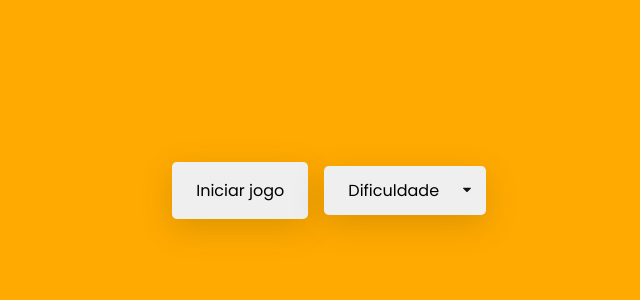
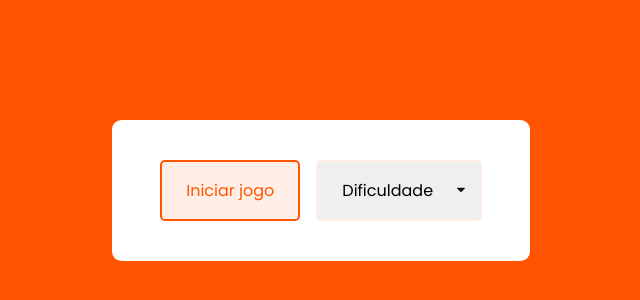
Before and after one commit to AfranioCaires/jogo-da-memoria, a plain HTML site: page index.html in a window 1280 px wide. Shown: the part 210-510 px from the top of the page, without its empty margins (319-959 px from the left). Drawn offline with Linux system fonts and the light colour scheme.

Commit message:
Update CSS and HTML files

```diff
--- a/CSS/style.css
+++ b/CSS/style.css
@@ -1,5 +1,5 @@
 :root {
-  --hue: 40;
+  --hue: 20;
   --primary-color: hsl(var(--hue), 100%, 50%);
   --bg-color: hsl(var(--hue), 100%, 95%);
   --text-color: hsl(var(--hue), 100%, 10%);
@@ -91,12 +91,18 @@ body {
   transform: rotateY(0deg);
 }
 
+.modes {
+  padding: 2.5em 3em;
+  display: flex;
+  gap: 1em;
+}
+
 .controls-container {
   position: absolute;
   display: flex;
+  flex-direction: column;
   align-items: center;
   justify-content: center;
-  gap: 1em;
   width: 100%;
   height: 100%;
   background-color: var(--background-color);
@@ -121,6 +127,13 @@ select {
   background-repeat: no-repeat;
   background-position: right 0.9em top 50%;
   padding-right: 2.9em;
+  border: 2px solid var(--bg-color);
+}
+
+#start {
+  background-color: var(--bg-color);
+  color: var(--background-color);
+  border: 2px solid var(--background-color);
 }
 
 #stop {
@@ -137,16 +150,12 @@ select {
   justify-content: space-between;
 }
 
-.controls-container button,
-.controls-container select {
-  box-shadow: 0 0.6em 2em var(--box-shadow-color);
-}
-
 .hide {
   display: none;
 }
 
-#result div {
+#result div,
+.modes {
   background-color: var(--card-after-color);
   border-radius: 0.6em;
   padding: 2.5em 3em;
@@ -158,10 +167,12 @@ select {
 }
 
 #result h2 {
+  color: var(--primary-color);
   font-size: 2.5em;
 }
 
 #result h4 {
+  color: #111;
   font-size: 1.8em;
   margin: 0.6em 0 1em 0;
 }
--- a/index.html
+++ b/index.html
@@ -21,6 +21,7 @@
           </div>
           <div class="controls-container">
             <div id="result"></div>
+            <div class="modes">
             <button id="start">Iniciar jogo</button>
             <select id="difficulty">
               <option value="default" selected disabled hidden>Dificuldade</option>
@@ -29,6 +30,8 @@
               <option value="hard">Difícil</option>
             </select>
           </div>
+
+          </div>
 </body>
 <script src="js/main.js" type="module"></script>
 
--- a/js/gameUI.js
+++ b/js/gameUI.js
@@ -94,7 +94,7 @@ export class MemoryGameUI extends MemoryGameLogic {
                   <div class="victory">
                     <h2>Você Venceu</h2>
                     <h4>Movimentos: ${this.movesCount}</h4>
-                    <h4>Tempo: ${this.timeValue.innerText}</h4>
+                    <h4>${this.timeValue.innerText}</h4>
                   </div>
                 `;
                 this.stopGame();
```
